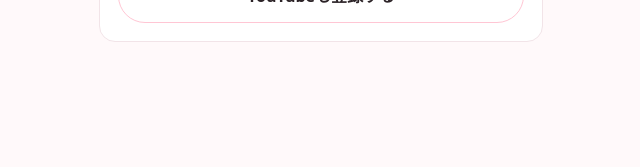
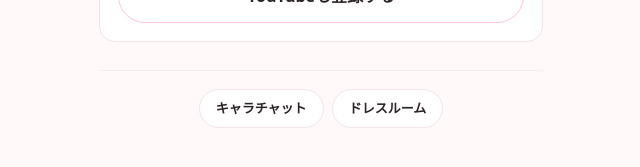
Before and after one commit to layover-lab/layover-lounge, a Next.js app: page /cheer in a window 1280 px wide. Shown: the part 913-1080 px from the top of the page, without its empty margins (319-959 px from the left). Before the commit the page ends 1015 px from the top, so only its background shows below. Built offline with nearby package versions, Linux system fonts and the light colour scheme; no server answers; the database is empty.

Commit message:
ME_KEY·언어 초기화 공용화 · 화면 사이 이동 링크

```diff
--- a/app/cheer/page.tsx
+++ b/app/cheer/page.tsx
@@ -4,8 +4,11 @@
 import { supabase } from '@/lib/supabase'
 import { COLOR_KEYS, type ColorKey } from '@/lib/colors'
 import { getClientId } from '@/lib/client-id'
-import { pickLang, dict, type Lang } from '@/lib/i18n'
+import { dict, type Lang } from '@/lib/i18n'
+import { useLang } from '@/lib/use-lang'
+import { loadMe, saveMe } from '@/lib/me'
 import LangToggle from '@/components/LangToggle'
+import RoomNav from '@/components/RoomNav'
 import { track } from '@/lib/analytics'
 
 /* ─────────────────────────────────────────────────────────
@@ -17,7 +20,6 @@
    ⚠️ 색깔에만 남깁니다. 실존 인물 이름은 3.5 위반입니다.
    ───────────────────────────────────────────────────────── */
 
-const ME_KEY = 'layover.me'
 const INSTAGRAM = 'https://www.instagram.com/eugene_k_seoul/'
 const YOUTUBE   = 'https://www.youtube.com/@Eugenekseoul'
 const MAX_LEN = 200
@@ -30,12 +32,11 @@
   room_id: string
   participants: { name: string; color_key: string } | null
 }
-type Me = { clientId: string; colorKey: string; name: string; role: string; avatar: string }
 
 const SELECT = 'id, body, created_at, room_id, participants(name, color_key)'
 
 export default function CheerRoom() {
-  const [lang, setLang] = useState<Lang>('ja')
+  const [lang, setLang] = useLang((picked) => onFirstOpen(picked))
   const t = dict(lang).cheer
   const colorNames = dict(lang).colors as Record<string, string>
 
@@ -83,13 +84,9 @@
     setRows((data as unknown as Row[]) ?? [])
   }, [])
 
-  useEffect(() => {
-    const picked = pickLang()
-    setLang(picked)
-    /* <html lang> 을 실제 언어로 맞춥니다.
-       안 맞으면 크롬이 "다른 언어 페이지"로 보고 번역을 걸어서 글자가 뭉갭니다. */
-    document.documentElement.lang = picked
-
+  /* 첫 진입에 한 번. useLang 이 언어를 정한 직후 불립니다 (lib/use-lang.ts) —
+     계측에 언어가 실려야 해서 상태가 갱신되기를 기다리지 않고 여기서 받습니다 */
+  function onFirstOpen(picked: Lang) {
     /* cutie-type 에서 ?c=pink 로 넘어옵니다. 색 하나만 넘어옵니다 — 이름은 넘어오지 않습니다.
        기획서 4.16 에서 c 는 「내 색」입니다. 대상 색은 여기 응원방에서 고릅니다.
        필터는 전체로 둡니다 — 한 색만 걸어두면 초기에 썰렁해 보입니다 (4.6 빈 방 문제). */
@@ -106,21 +103,18 @@
       from: from ?? 'direct', result: c, lang: picked,
     })
 
-    try {
-      const saved = localStorage.getItem(ME_KEY)
-      if (saved) {
-        const me: Me = JSON.parse(saved)
-        setName(me.name ?? '')
-        /* 이름만 가져옵니다. 색은 ?c= 로 온 게 있으면 그쪽이 최신입니다 */
-        if (!c && (COLOR_KEYS as readonly string[]).includes(me.colorKey)) {
-          setMyColor(me.colorKey as ColorKey)
-        }
+    const me = loadMe()
+    if (me) {
+      setName(me.name ?? '')
+      /* 이름만 가져옵니다. 색은 ?c= 로 온 게 있으면 그쪽이 최신입니다 */
+      if (!c && (COLOR_KEYS as readonly string[]).includes(me.colorKey)) {
+        setMyColor(me.colorKey as ColorKey)
       }
-    } catch {}
+    }
 
     loadRooms().then(loadRows)
     loadCounts()
-  }, [loadRooms, loadRows, loadCounts])
+  }
 
   const colorOf = (roomId: string) =>
     (Object.keys(rooms) as ColorKey[]).find((k) => rooms[k] === roomId) ?? 'pink'
@@ -160,11 +154,7 @@
     const clientId = getClientId()
 
     /* 이름·색을 기억해둡니다 — 라운지 입장 화면과 같은 칸을 씁니다 */
-    try {
-      localStorage.setItem(ME_KEY, JSON.stringify({
-        clientId, colorKey: myColor, name: name.trim(), role: '', avatar: 'preset-01',
-      }))
-    } catch {}
+    saveMe({ clientId, colorKey: myColor, name: name.trim(), role: '', avatar: 'preset-01' })
 
     const { data: existing } = await supabase
       .from('participants').select('id')
@@ -320,6 +310,8 @@
         <a href={YOUTUBE} target="_blank" rel="noopener noreferrer" style={ctaGhost}
            onClick={() => track('notify_signup', { via: 'youtube', lang })}>{t.notifyYoutube}</a>
       </section>
+
+      <RoomNav lang={lang} here="cheer" />
     </main>
   )
 }
--- a/app/lounge/[slug]/page.tsx
+++ b/app/lounge/[slug]/page.tsx
@@ -3,12 +3,10 @@
 import { useCallback, useEffect, useRef, useState, type CSSProperties } from 'react'
 import { useParams, useRouter } from 'next/navigation'
 import { supabase } from '@/lib/supabase'
-import { pickLang, dict, type Lang } from '@/lib/i18n'
+import { dict } from '@/lib/i18n'
+import { useLang } from '@/lib/use-lang'
+import { loadMe } from '@/lib/me'
 import LangToggle from '@/components/LangToggle'
-
-const ME_KEY = 'layover.me'
-
-type Me = { clientId: string; colorKey: string; name: string; role: string; avatar: string }
 type Member = { id: string; name: string; role: string | null; color_key: string }
 type Msg = {
   id: string
@@ -29,7 +27,7 @@
   const [messages, setMessages] = useState<Msg[]>([])
   const [text, setText] = useState('')
   const bottomRef = useRef<HTMLDivElement>(null)
-  const [lang, setLang] = useState<Lang>('ja')
+  const [lang, setLang] = useLang()
   const t = dict(lang).room
 
   /* 학생 피드백 2026-08-29 (트리파노소마) —
@@ -55,17 +53,12 @@
     let channel: ReturnType<typeof supabase.channel> | null = null
     let cancelled = false
 
-    const picked = pickLang()
-    setLang(picked)
-    document.documentElement.lang = picked
-
     async function join() {
-      const saved = localStorage.getItem(ME_KEY)
-      if (!saved) {
-        router.push('/lounge')
+      const me = loadMe()
+      if (!me) {
+        router.push('/lounge')      /* 이름·색을 아직 안 정한 사람 */
         return
       }
-      const me: Me = JSON.parse(saved)
 
       const { data: r, error: roomError } = await supabase
         .from('rooms').select('id, title, situation, capacity').eq('slug', slug).single()
@@ -141,7 +134,7 @@
     const body = text.trim()
     if (!body || !room || !participantId) return
     const clientMsgId = crypto.randomUUID()
-    const me: Me = JSON.parse(localStorage.getItem(ME_KEY)!)
+    const me = loadMe()!
     setText('')
 
     setMessages((prev) => [
--- a/app/lounge/page.tsx
+++ b/app/lounge/page.tsx
@@ -4,10 +4,11 @@
 import { useRouter } from 'next/navigation'
 import { COLOR_KEYS, type ColorKey } from '@/lib/colors'
 import { getClientId } from '@/lib/client-id'
-import { pickLang, dict, type Lang } from '@/lib/i18n'
+import { dict } from '@/lib/i18n'
+import { useLang } from '@/lib/use-lang'
+import { loadMe, saveMe } from '@/lib/me'
 import LangToggle from '@/components/LangToggle'
-
-const ME_KEY = 'layover.me'
+import RoomNav from '@/components/RoomNav'
 
 export default function LoungeEntry() {
   const router = useRouter()
@@ -15,19 +16,14 @@
   const [name, setName] = useState('')
   const [role, setRole] = useState('')
   const [openRole, setOpenRole] = useState(false)
-  const [lang, setLang] = useState<Lang>('ja')
+  const [lang, setLang] = useLang()
   const t = dict(lang).entry
   const colorNames = dict(lang).colors as Record<string, string>
 
   useEffect(() => {
-    const picked = pickLang()
-    setLang(picked)
-    document.documentElement.lang = picked   /* 안 맞추면 크롬이 번역을 걸어 글자가 뭉갭니다 */
-
-    const saved = localStorage.getItem(ME_KEY)
-    if (saved) {
-      const me = JSON.parse(saved)
-      setColorKey(me.colorKey ?? 'yellow')
+    const me = loadMe()
+    if (me) {
+      setColorKey((me.colorKey as ColorKey) ?? 'yellow')
       setName(me.name ?? '')
       setRole(me.role ?? '')
       if (me.role) setOpenRole(true)
@@ -48,16 +44,13 @@
 
   function start() {
     if (!name.trim()) return
-    localStorage.setItem(
-      ME_KEY,
-      JSON.stringify({
+    saveMe({
       clientId: getClientId(),
       colorKey,
       name: name.trim(),
       role: role.trim(),
       avatar: 'preset-01',
     })
-    )
     router.push('/lounge/japan-trip')
   }
 
@@ -139,6 +132,8 @@
       >
         {t.submit}
       </button>
+
+      <RoomNav lang={lang} here="lounge" />
     </main>
   )
 }
--- /dev/null
+++ b/components/RoomNav.tsx
@@ -0,0 +1,43 @@
+'use client'
+
+import Link from 'next/link'
+import type { CSSProperties } from 'react'
+import { dict, type Lang } from '@/lib/i18n'
+
+export type Room = 'lounge' | 'cheer' | 'dressroom'
+
+/* ─────────────────────────────────────────────────────────
+   화면 사이 이동
+
+   셋이 서로 고립돼 있으면 만든 걸 아무도 못 찾습니다 — 드레스룸은
+   주소를 직접 쳐야만 들어가는 상태였습니다.
+   기획서 7장(잇기)은 10월이지만, 그때까지는 이 줄이 유일한 이동 수단입니다.
+
+   ⚠️ 채팅방 안(`/lounge/[slug]`)에는 넣지 않습니다. 대화 중에 나가는 링크가
+      보이면 몰입이 끊깁니다 — 거기는 뒤로 가기가 이미 있습니다.
+   ───────────────────────────────────────────────────────── */
+export default function RoomNav({ lang, here }: { lang: Lang; here: Room }) {
+  const t = dict(lang).nav
+  const all: { key: Room; href: string; label: string }[] = [
+    { key: 'lounge', href: '/lounge', label: t.lounge },
+    { key: 'cheer', href: '/cheer', label: t.cheer },
+    { key: 'dressroom', href: '/dressroom', label: t.dressroom },
+  ]
+  return (
+    <nav style={wrap}>
+      {all.filter((r) => r.key !== here).map((r) => (
+        <Link key={r.key} href={r.href} style={pill}>{r.label}</Link>
+      ))}
+    </nav>
+  )
+}
+
+const wrap: CSSProperties = {
+  display: 'flex', justifyContent: 'center', gap: 8,
+  marginTop: 28, paddingTop: 18, borderTop: '1px solid #F7EDF1',
+}
+const pill: CSSProperties = {
+  padding: '9px 16px', borderRadius: 'var(--radius-full)',
+  background: 'var(--color-surface)', border: '1px solid #F2E4E8',
+  color: 'var(--color-text)', fontSize: 13, fontWeight: 600, textDecoration: 'none',
+}
--- /dev/null
+++ b/lib/me.ts
@@ -0,0 +1,34 @@
+'use client'
+
+/* ─────────────────────────────────────────────────────────
+   「나」 — 이름·색을 기억하는 한 칸
+
+   입장 화면 · 채팅방 · 응원방이 **같은 칸**을 씁니다. 한 번 정하면
+   다른 화면에서 다시 안 물어봅니다.
+
+   ⚠️ 키 문자열을 화면마다 따로 적지 마세요. 하나만 어긋나도 에러는 안 나고
+      기억만 조용히 사라집니다 — 사용자에겐 "이름이 왜 없어졌지"로 보입니다.
+   ───────────────────────────────────────────────────────── */
+const ME_KEY = 'layover.me'
+
+export type Me = {
+  clientId: string
+  colorKey: string
+  name: string
+  role: string
+  avatar: string
+}
+
+export function loadMe(): Me | null {
+  if (typeof window === 'undefined') return null
+  try {
+    const raw = localStorage.getItem(ME_KEY)
+    return raw ? (JSON.parse(raw) as Me) : null
+  } catch {
+    return null            /* 사파리 프라이빗 등 — 기억이 없을 뿐, 화면은 돌아야 합니다 */
+  }
+}
+
+export function saveMe(me: Me) {
+  try { localStorage.setItem(ME_KEY, JSON.stringify(me)) } catch {}
+}
--- /dev/null
+++ b/lib/use-lang.ts
@@ -0,0 +1,28 @@
+'use client'
+
+import { useEffect, useState } from 'react'
+import { pickLang, type Lang } from '@/lib/i18n'
+
+/* ─────────────────────────────────────────────────────────
+   화면마다 반복되던 언어 초기화를 한 곳에 모읍니다.
+
+   `<html lang>` 을 실제 언어로 맞추는 게 핵심입니다 — 안 맞으면 크롬이
+   "다른 언어 페이지"로 보고 번역을 걸어서 글자가 뭉갭니다.
+
+   ⚠️ 첫 렌더의 `lang` 은 아직 기본값(ja)입니다. 서버에서 미리 그린 화면과
+      맞춰야 해서 판정을 마운트 뒤로 미루기 때문입니다.
+      **마운트 시점에 언어가 필요한 일(계측 등)은 `onReady` 안에서** 하세요.
+   ───────────────────────────────────────────────────────── */
+export function useLang(onReady?: (lang: Lang) => void) {
+  const [lang, setLang] = useState<Lang>('ja')
+
+  useEffect(() => {
+    const picked = pickLang()
+    setLang(picked)
+    document.documentElement.lang = picked
+    onReady?.(picked)
+    // eslint-disable-next-line react-hooks/exhaustive-deps
+  }, [])
+
+  return [lang, setLang] as const
+}
--- a/messages/ja.json
+++ b/messages/ja.json
@@ -52,6 +52,11 @@
     "sentOk": "のこせました! 上に出ています 🌷",
     "sendAnother": "ほかの色にものこす"
   },
+  "nav": {
+    "lounge": "キャラチャット",
+    "cheer": "応援ルーム",
+    "dressroom": "ドレスルーム"
+  },
   "dressroom": {
     "title": "ドレスルーム",
     "lead": "タップしてすぐ着せられます。登録はいりません",
--- a/messages/ko.json
+++ b/messages/ko.json
@@ -52,6 +52,11 @@
     "sentOk": "남겼어요! 위에 올라와 있어요 🌷",
     "sendAnother": "다른 색에도 남기기"
   },
+  "nav": {
+    "lounge": "멤놀방",
+    "cheer": "응원방",
+    "dressroom": "드레스룸"
+  },
   "dressroom": {
     "title": "드레스룸",
     "lead": "눌러서 바로 입혀보세요. 가입 안 해도 돼요",
```
Also changed, not shown: app/dressroom/page.tsx (+10 -9 lines). Lines whose indentation alone changed are shown as unchanged.
